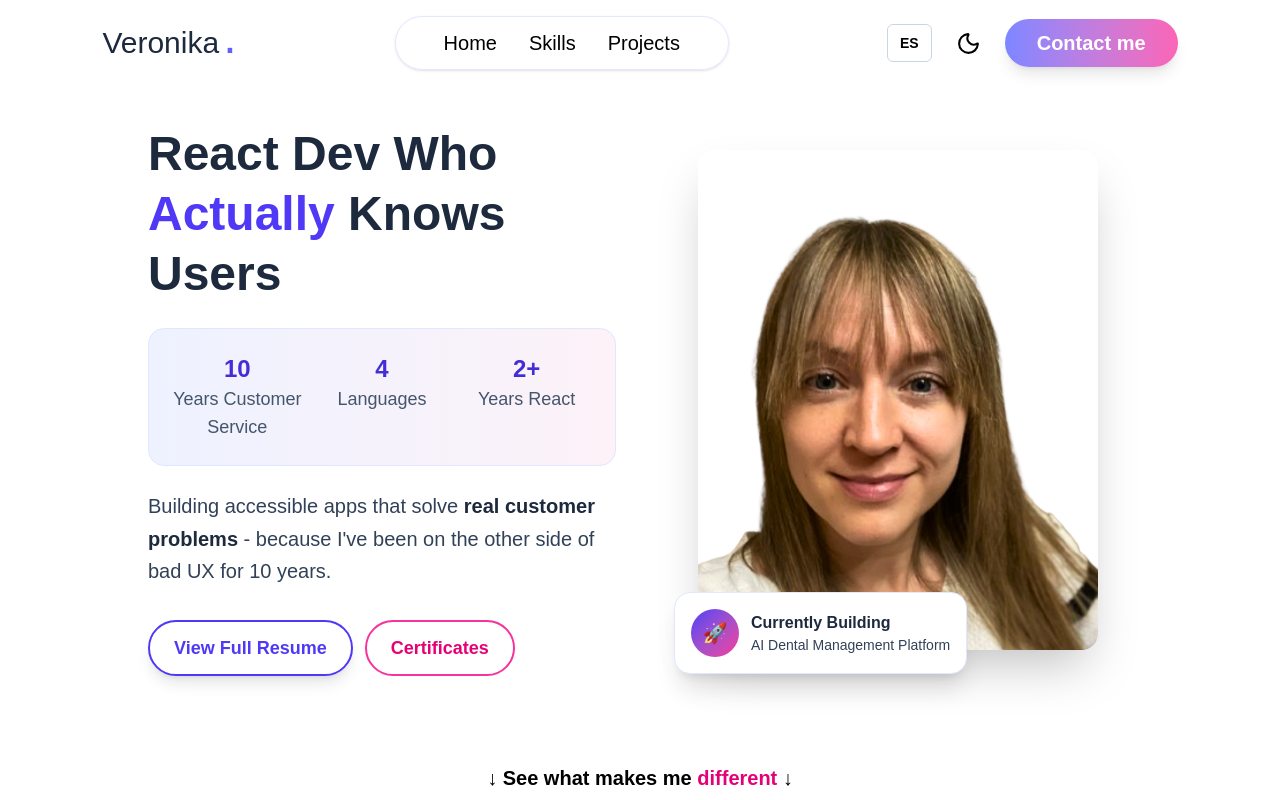
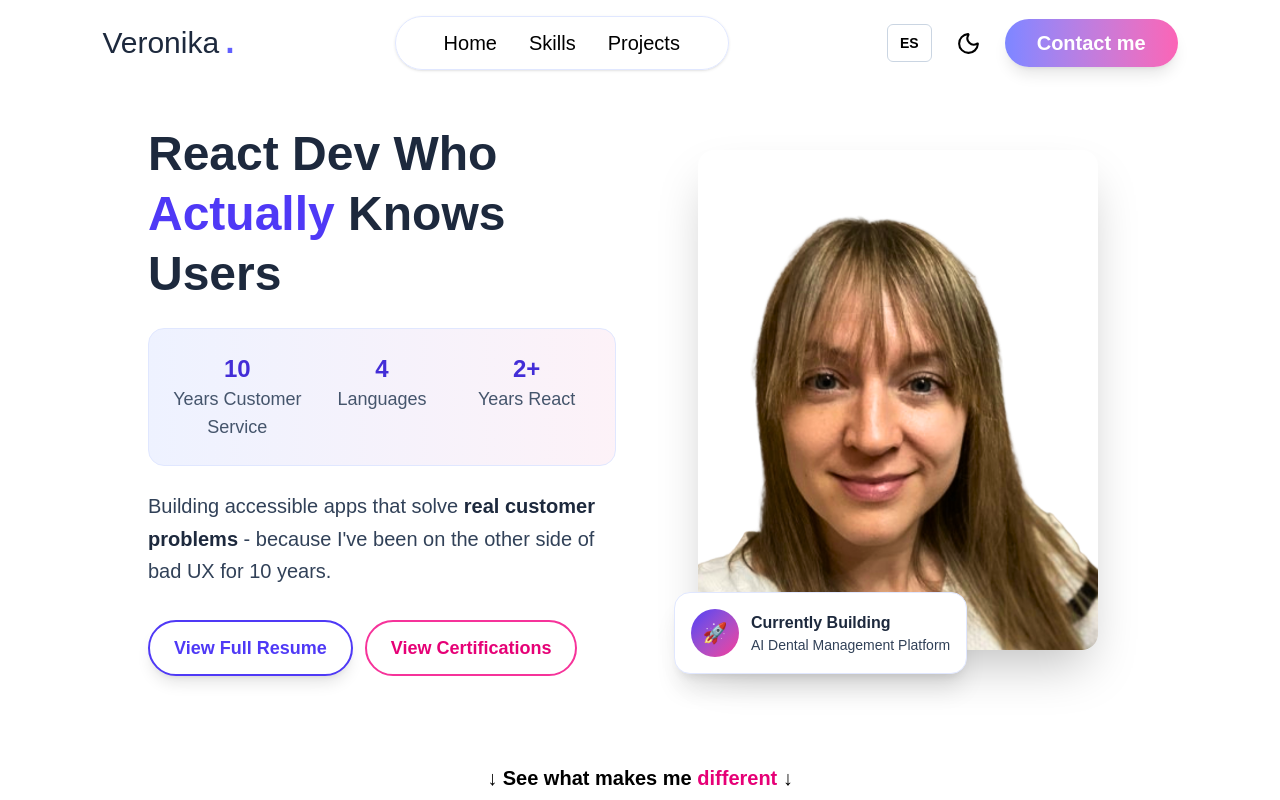
Before and after one commit to verobelo/portfolio-v2, a Next.js app: page / in a window 1280 px wide. Shown: the top 800 px of the page. Built offline with nearby package versions, Linux system fonts and the light colour scheme; a web font is replaced by a local one.

Commit message:
Change flex-grow on the buttons

```diff
--- a/_components/Hero.js
+++ b/_components/Hero.js
@@ -59,7 +59,7 @@ export default function Hero() {
               {t.description3}
             </p>
 
-            <div className='flex flex-col sm:flex-row gap-3 items-center justify-center md:justify-start mt-6 lg:mt-8'>
+            <div className='flex flex-col md:flex-row gap-3 items-center justify-center grow-0 md:grow md:justify-start mt-6 lg:mt-8'>
               <Link
                 href='/'
                 className='bg-white dark:bg-primary-dark text-indigo-600 border-2 border-indigo-600  px-5 md:px-6 py-2 md:py-3 rounded-full hover:bg-indigo-700 hover:text-white transition-all hover:scale-105 font-semibold shadow-lg text-base md:text-lg flex items-center gap-2 w-full sm:w-auto justify-center'>
@@ -90,7 +90,7 @@ export default function Hero() {
                   {' '}
                   {t.certsshort}
                 </span>
-                <span className='md:hidden lg:inline'> {t.certsshort}</span>
+                <span className='md:hidden lg:inline'> {t.certslong}</span>
               </Link>
             </div>
           </div>
```
